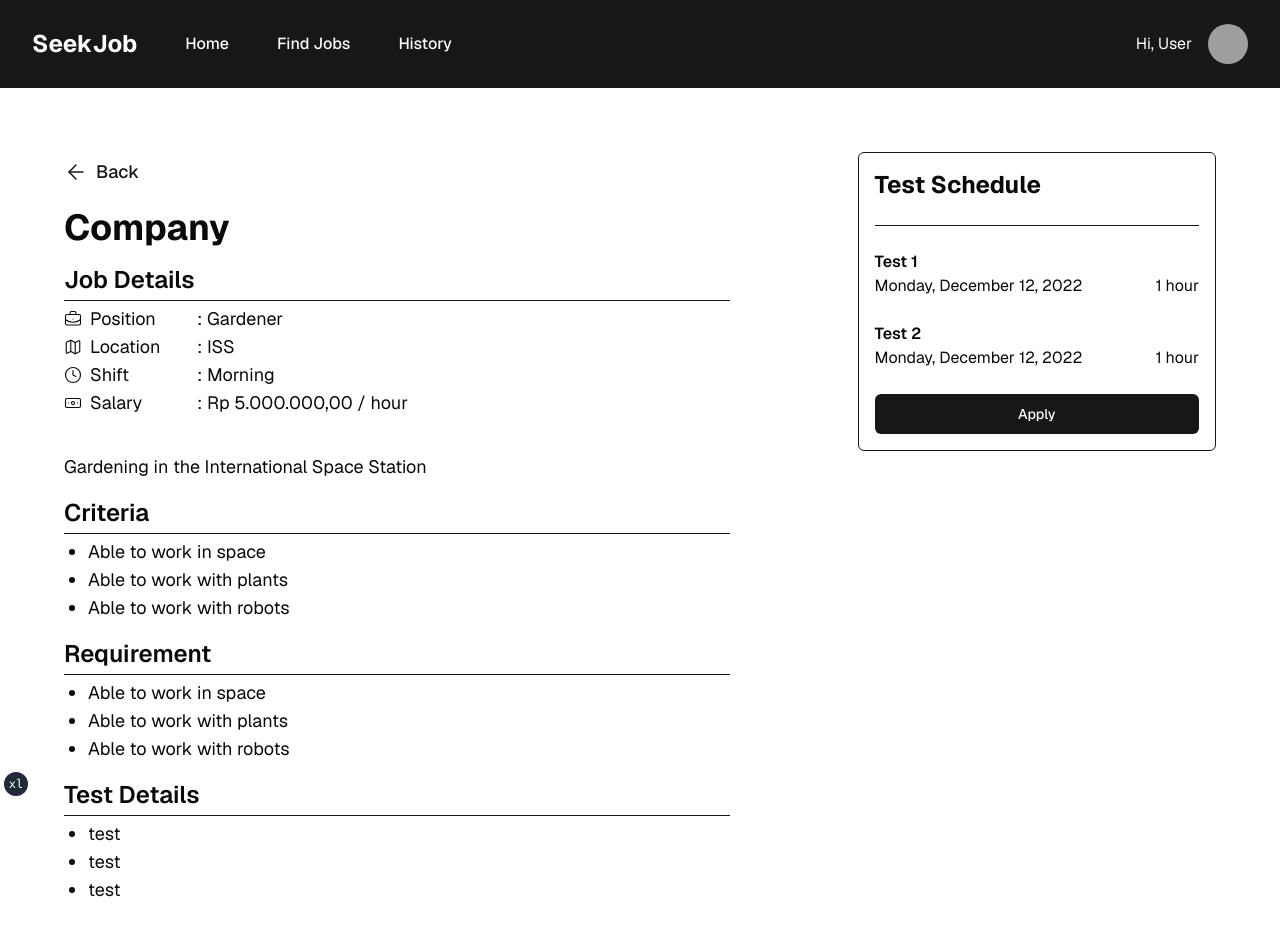
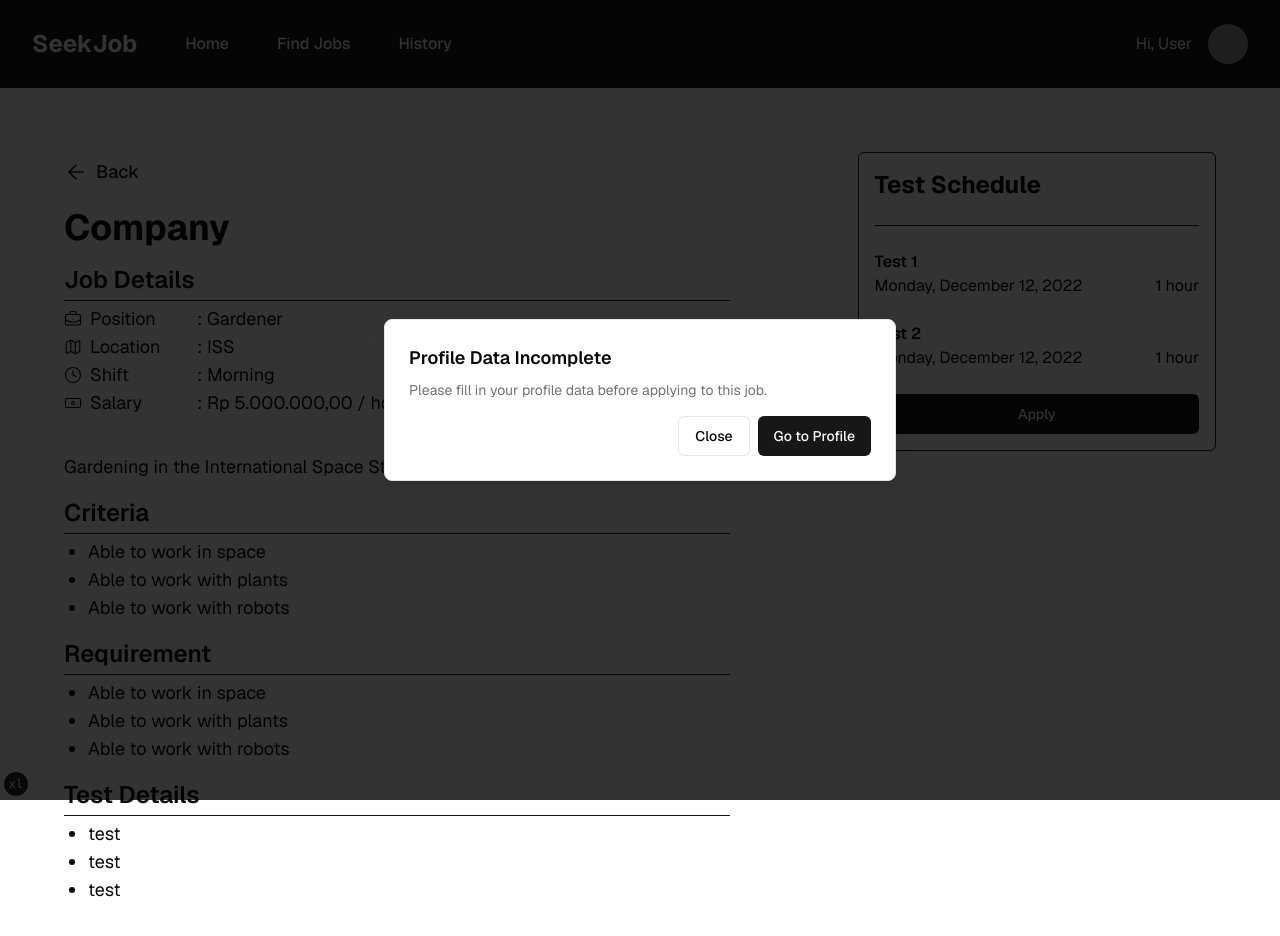
Before and after one commit to WinterRide/AltRecruit, a Next.js app: page /jobs/1 in a window 1280 px wide. Both pictures are taken after a click on the button "Apply". Shown: the top 936 px of the page. Built offline with nearby package versions, Linux system fonts and the light colour scheme; grey boxes are pictures that could not be loaded.

Commit message:
added alert dialog

```diff
--- a/app/jobs/[id]/page.tsx
+++ b/app/jobs/[id]/page.tsx
@@ -1,5 +1,16 @@
 "use client";
 
+import {
+  AlertDialog,
+  AlertDialogAction,
+  AlertDialogCancel,
+  AlertDialogContent,
+  AlertDialogDescription,
+  AlertDialogFooter,
+  AlertDialogHeader,
+  AlertDialogTitle,
+  AlertDialogTrigger,
+} from "@/components/ui/alert-dialog";
 import DetailsSchedulesCard from "@/components/DetailsSchedulesCard";
 import { Button } from "@/components/ui/button";
 import {
@@ -54,6 +65,8 @@ export default function JobPage() {
     ],
   });
 
+  const [alertOpen, setAlertOpen] = useState(false);
+
   useEffect(() => {
     // ! Fetch job data by id
     // ! Fetch test data by id
@@ -61,6 +74,14 @@ export default function JobPage() {
 
   async function handleApply() {
     // ! API CALL HERE
+    // ! Check if user data is complete (dah lengkapin data)
+    // ! Kalo blom lengkap ini munculin alert
+
+    const incomplete = true;
+    if (incomplete) {
+      setAlertOpen(true);
+    }
+
     // ! Add the listing to the user's history, applied
   }
 
@@ -146,6 +167,22 @@ export default function JobPage() {
         </div>
       </div>
       <DetailsSchedulesCard schedule={test.schedule} onApply={handleApply} />
+      <AlertDialog open={alertOpen} onOpenChange={(v) => setAlertOpen(v)}>
+        <AlertDialogContent>
+          <AlertDialogHeader>
+            <AlertDialogTitle>Profile Data Incomplete</AlertDialogTitle>
+            <AlertDialogDescription>
+              Please fill in your profile data before applying to this job.
+            </AlertDialogDescription>
+          </AlertDialogHeader>
+          <AlertDialogFooter>
+            <AlertDialogCancel>Close</AlertDialogCancel>
+            <AlertDialogAction onClick={() => router.push("/account")}>
+              Go to Profile
+            </AlertDialogAction>
+          </AlertDialogFooter>
+        </AlertDialogContent>
+      </AlertDialog>
     </div>
   );
 }
--- /dev/null
+++ b/components/ui/alert-dialog.tsx
@@ -0,0 +1,141 @@
+"use client"
+
+import * as React from "react"
+import * as AlertDialogPrimitive from "@radix-ui/react-alert-dialog"
+
+import { cn } from "@/lib/utils"
+import { buttonVariants } from "@/components/ui/button"
+
+const AlertDialog = AlertDialogPrimitive.Root
+
+const AlertDialogTrigger = AlertDialogPrimitive.Trigger
+
+const AlertDialogPortal = AlertDialogPrimitive.Portal
+
+const AlertDialogOverlay = React.forwardRef<
+  React.ElementRef<typeof AlertDialogPrimitive.Overlay>,
+  React.ComponentPropsWithoutRef<typeof AlertDialogPrimitive.Overlay>
+>(({ className, ...props }, ref) => (
+  <AlertDialogPrimitive.Overlay
+    className={cn(
+      "fixed inset-0 z-50 bg-black/80  data-[state=open]:animate-in data-[state=closed]:animate-out data-[state=closed]:fade-out-0 data-[state=open]:fade-in-0",
+      className
+    )}
+    {...props}
+    ref={ref}
+  />
+))
+AlertDialogOverlay.displayName = AlertDialogPrimitive.Overlay.displayName
+
+const AlertDialogContent = React.forwardRef<
+  React.ElementRef<typeof AlertDialogPrimitive.Content>,
+  React.ComponentPropsWithoutRef<typeof AlertDialogPrimitive.Content>
+>(({ className, ...props }, ref) => (
+  <AlertDialogPortal>
+    <AlertDialogOverlay />
+    <AlertDialogPrimitive.Content
+      ref={ref}
+      className={cn(
+        "fixed left-[50%] top-[50%] z-50 grid w-full max-w-lg translate-x-[-50%] translate-y-[-50%] gap-4 border bg-background p-6 shadow-lg duration-200 data-[state=open]:animate-in data-[state=closed]:animate-out data-[state=closed]:fade-out-0 data-[state=open]:fade-in-0 data-[state=closed]:zoom-out-95 data-[state=open]:zoom-in-95 data-[state=closed]:slide-out-to-left-1/2 data-[state=closed]:slide-out-to-top-[48%] data-[state=open]:slide-in-from-left-1/2 data-[state=open]:slide-in-from-top-[48%] sm:rounded-lg",
+        className
+      )}
+      {...props}
+    />
+  </AlertDialogPortal>
+))
+AlertDialogContent.displayName = AlertDialogPrimitive.Content.displayName
+
+const AlertDialogHeader = ({
+  className,
+  ...props
+}: React.HTMLAttributes<HTMLDivElement>) => (
+  <div
+    className={cn(
+      "flex flex-col space-y-2 text-center sm:text-left",
+      className
+    )}
+    {...props}
+  />
+)
+AlertDialogHeader.displayName = "AlertDialogHeader"
+
+const AlertDialogFooter = ({
+  className,
+  ...props
+}: React.HTMLAttributes<HTMLDivElement>) => (
+  <div
+    className={cn(
+      "flex flex-col-reverse sm:flex-row sm:justify-end sm:space-x-2",
+      className
+    )}
+    {...props}
+  />
+)
+AlertDialogFooter.displayName = "AlertDialogFooter"
+
+const AlertDialogTitle = React.forwardRef<
+  React.ElementRef<typeof AlertDialogPrimitive.Title>,
+  React.ComponentPropsWithoutRef<typeof AlertDialogPrimitive.Title>
+>(({ className, ...props }, ref) => (
+  <AlertDialogPrimitive.Title
+    ref={ref}
+    className={cn("text-lg font-semibold", className)}
+    {...props}
+  />
+))
+AlertDialogTitle.displayName = AlertDialogPrimitive.Title.displayName
+
+const AlertDialogDescription = React.forwardRef<
+  React.ElementRef<typeof AlertDialogPrimitive.Description>,
+  React.ComponentPropsWithoutRef<typeof AlertDialogPrimitive.Description>
+>(({ className, ...props }, ref) => (
+  <AlertDialogPrimitive.Description
+    ref={ref}
+    className={cn("text-sm text-muted-foreground", className)}
+    {...props}
+  />
+))
+AlertDialogDescription.displayName =
+  AlertDialogPrimitive.Description.displayName
+
+const AlertDialogAction = React.forwardRef<
+  React.ElementRef<typeof AlertDialogPrimitive.Action>,
+  React.ComponentPropsWithoutRef<typeof AlertDialogPrimitive.Action>
+>(({ className, ...props }, ref) => (
+  <AlertDialogPrimitive.Action
+    ref={ref}
+    className={cn(buttonVariants(), className)}
+    {...props}
+  />
+))
+AlertDialogAction.displayName = AlertDialogPrimitive.Action.displayName
+
+const AlertDialogCancel = React.forwardRef<
+  React.ElementRef<typeof AlertDialogPrimitive.Cancel>,
+  React.ComponentPropsWithoutRef<typeof AlertDialogPrimitive.Cancel>
+>(({ className, ...props }, ref) => (
+  <AlertDialogPrimitive.Cancel
+    ref={ref}
+    className={cn(
+      buttonVariants({ variant: "outline" }),
+      "mt-2 sm:mt-0",
+      className
+    )}
+    {...props}
+  />
+))
+AlertDialogCancel.displayName = AlertDialogPrimitive.Cancel.displayName
+
+export {
+  AlertDialog,
+  AlertDialogPortal,
+  AlertDialogOverlay,
+  AlertDialogTrigger,
+  AlertDialogContent,
+  AlertDialogHeader,
+  AlertDialogFooter,
+  AlertDialogTitle,
+  AlertDialogDescription,
+  AlertDialogAction,
+  AlertDialogCancel,
+}
--- a/package.json
+++ b/package.json
@@ -6,6 +6,7 @@
     "start": "next start"
   },
   "dependencies": {
+    "@radix-ui/react-alert-dialog": "^1.1.1",
     "@radix-ui/react-avatar": "^1.1.0",
     "@radix-ui/react-dropdown-menu": "^2.1.1",
     "@radix-ui/react-label": "^2.1.0",
```
Also changed, not shown: 1 other file (tests, documents, lock files or other folders).
